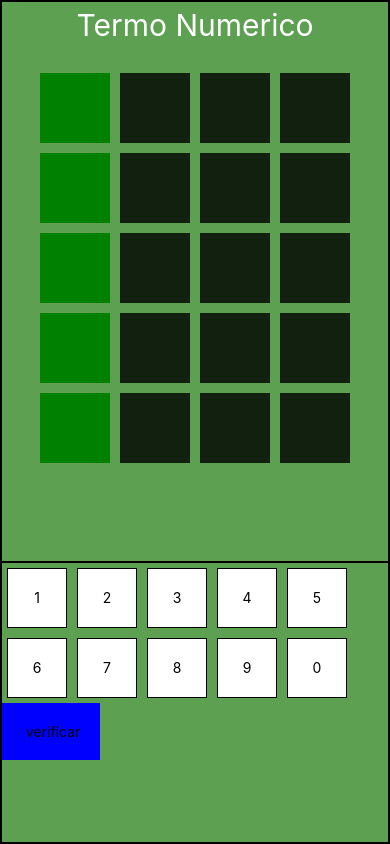
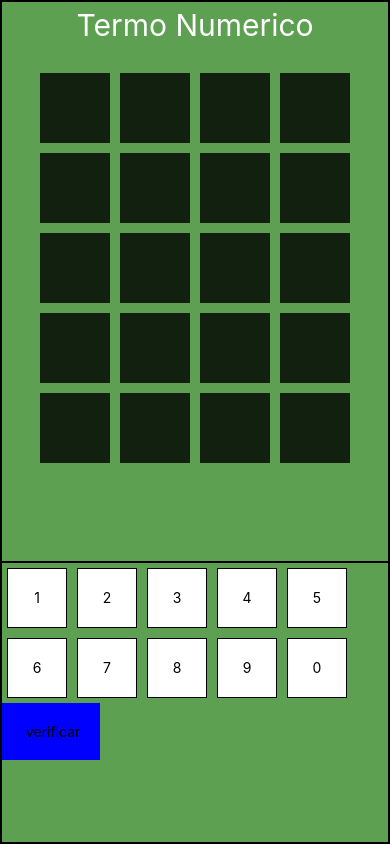
Before and after one commit to Fabiano20077/TermoNumerico, a React Native app: screen /Home in a window 390 px wide. Built offline with nearby package versions, Linux system fonts and the light colour scheme.

Commit message:
verificação dos numeros totoalmente terminados

```diff
--- a/src/pagina/home/index.js
+++ b/src/pagina/home/index.js
@@ -1,5 +1,5 @@
 import { StatusBar } from 'expo-status-bar';
-import { View, Text, TextInput, Pressable, FlatList } from 'react-native-web';
+import { View, Text, Pressable, FlatList } from 'react-native-web';
 import styles from './style';
 import { useEffect, useState } from 'react';
 
@@ -11,7 +11,6 @@ export default function App() {
         const novosNumeros = Array.from({ length: 4 }, () => Math.floor(Math.random() * 4));
         setNum(novosNumeros)
     }, [])
-
 
     console.log(nume)
     const [c, setC] = useState(0);
@@ -38,12 +37,15 @@ export default function App() {
 
     const verificar = () => {
 
+
        for(var i = 0;i<=3;i++){
             if(Lista[index][i] == nume[i] ){
                 console.log(`voce acertou a posicao ${i} ${index}`)
                  nume[i]
+            } else if(nume.includes(Lista[index][i]) ) {
+                console.log(` posicao errada ${i} ${index}`)
             } else {
-                console.log(` errou ${i} ${index}`)
+                console.log(` errado ${i} ${index} `)
             }
        }
 
@@ -76,7 +78,7 @@ console.log(c)
                                     <View style={styles.flat}>
 
 
-                                        <View  style={[styles.containeNumero, { backgroundColor: c == 0 && l == index ? 'green' : 'rgba(0,0,0,.8)' }]} >
+                                        <View  style={[styles.containeNumero ]} >
                                             <Pressable onPress={() => { setC(0); setL(index); }}>
                                                 <Text style={styles.texto}> {item[0]}  </Text>
                                             </Pressable>
```
